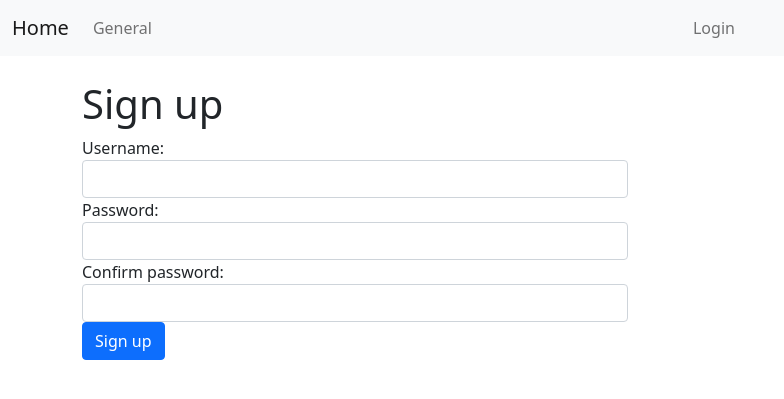
After one commit to JensenLobo/StudyBuddies, a Flask app: page /signup in a window 1280 px wide. The commit adds this page. Shown: the top 399 px of the page, without its empty margins (0-784 px from the left). Run offline with Flask 2, Linux system fonts and the light colour scheme.

Commit message:
creating htmls

```diff
--- a/templates/_layout.html
+++ b/templates/_layout.html
@@ -12,14 +12,21 @@
 <body>
   <nav class="navbar navbar-expand-lg navbar-light bg-light">
     <div class="container-fluid">
-      <a class="navbar-brand" href="templates/index.html">Home</a>
+      <a class="navbar-brand" href="/">Home</a>
       <button class="navbar-toggler" type="button" data-bs-toggle="collapse" data-bs-target="#navbarSupportedContent" aria-controls="navbarSupportedContent" aria-expanded="false" aria-label="Toggle navigation">
         <span class="navbar-toggler-icon"></span>
       </button>
       <div class="collapse navbar-collapse" id="navbarSupportedContent">
         <ul class="navbar-nav me-auto mb-2 mb-lg-0">
           <li class="nav-item">
-            <a class="nav-link{% if list_movies_active %} active{% endif %}" href="templates/general.html">General</a>
+            <a class="nav-link{% if list_movies_active %} active{% endif %}" href="/">General</a>
+          </li>
+        </ul>
+      </div>
+      <div class="collapse navbar-collapse" id="navbarSupportedContent">
+        <ul class="navbar-nav me-auto mb-2 mb-lg-0">
+          <li class="nav-item">
+            <a class="nav-link{% if list_movies_active %} active{% endif %}" href="/login">Login</a>
           </li>
         </ul>
       </div>
--- /dev/null
+++ b/templates/signup.html
@@ -0,0 +1,29 @@
+{% extends '_layout.html' %}
+
+{% block body %}
+    <div class="row">
+        <div class="col-md-6 col-md-offset-3">
+            <h1>Sign up</h1>
+            {% if error %}
+                <div class="alert alert-danger">
+                    {{ error }}
+                </div>
+            {% endif %}
+            <form method="POST" action="{{ url_for('signup') }}">
+                <div class="form-group">
+                    <label for="username">Username:</label>
+                    <input type="text" class="form-control" name="username" required>
+                </div>
+                <div class="form-group">
+                    <label for="password">Password:</label>
+                    <input type="password" class="form-control" name="password" required>
+                </div>
+                <div class="form-group">
+                    <label for="confirm_password">Confirm password:</label>
+                    <input type="password" class="form-control" name="confirm_password" required>
+                </div>
+                <button type="submit" class="btn btn-primary">Sign up</button>
+            </form>
+        </div>
+    </div>
+{% endblock %}
```
Also changed, not shown: templates/login.html (added, +30 -0 lines).
